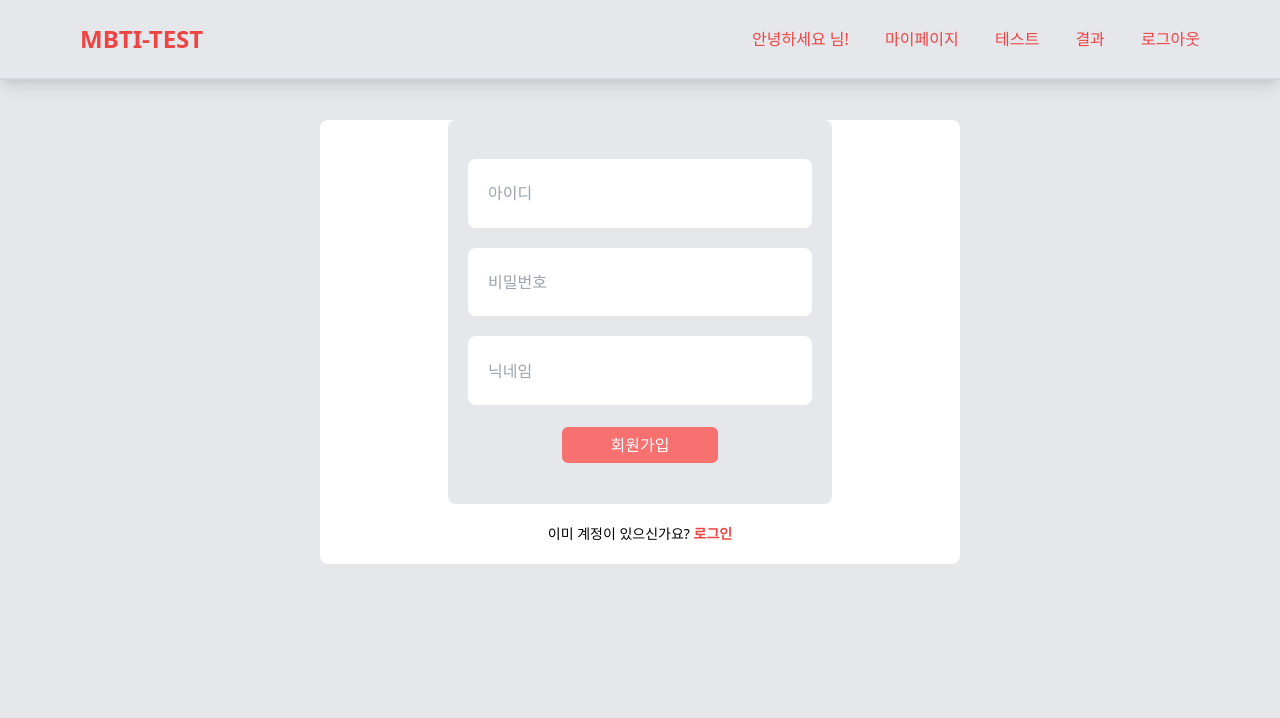
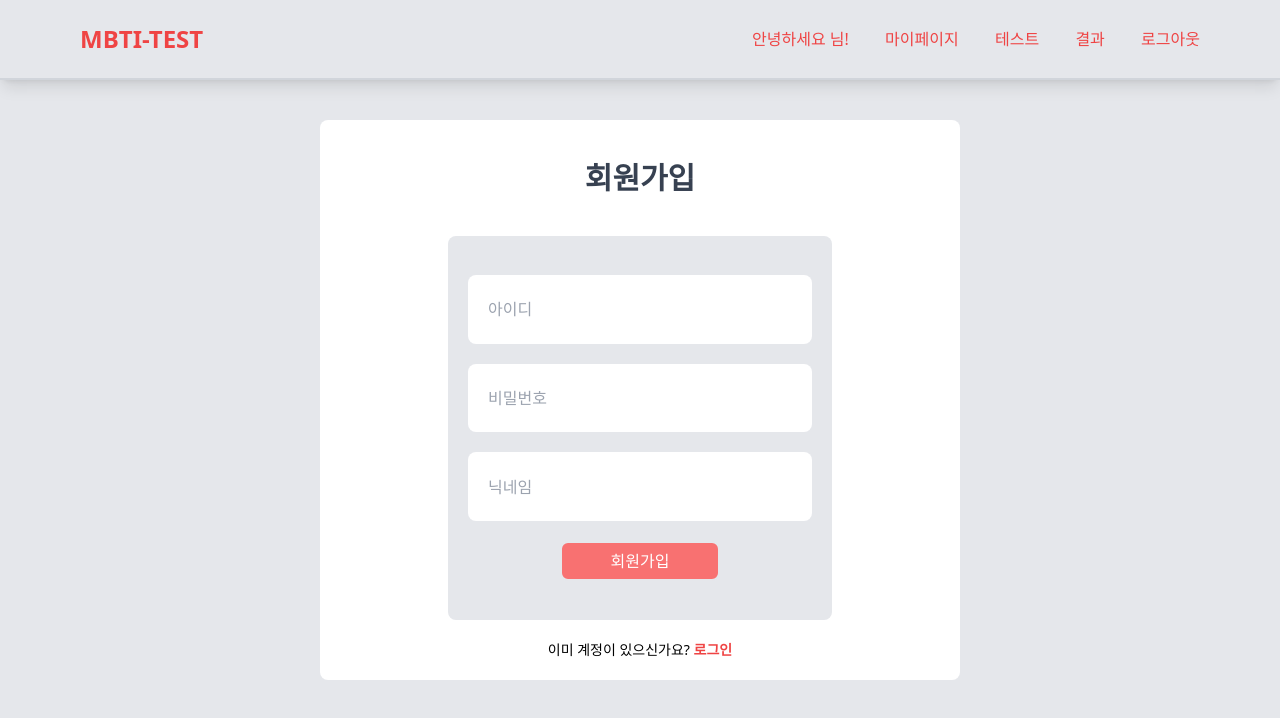
Before and after one commit to Leekee0905/mbti-test, a React (Vite) app: page /signup in a window 1280 px wide. Shown: the top 718 px of the page. Built offline with nearby package versions, Linux system fonts and the light colour scheme; no server answers; sample sign-in values are in the browser's storage.

Commit message:
style: 회원가입 스타일링

```diff
--- a/src/pages/SignUp/SignUp.jsx
+++ b/src/pages/SignUp/SignUp.jsx
@@ -3,7 +3,10 @@ import AuthForm from "../../components/AuthForm";
 const SignUp = () => {
   return (
     <div className="w-1/2 h-1/2 mt-10 rounded-lg flex justify-center items-center bg-white">
-      <AuthForm mode={"signup"} />
+      <div className="text-center">
+        <h1 className="text-3xl font-bold text-gray-700 my-10">회원가입</h1>
+        <AuthForm mode={"signup"} />
+      </div>
     </div>
   );
 };
```
